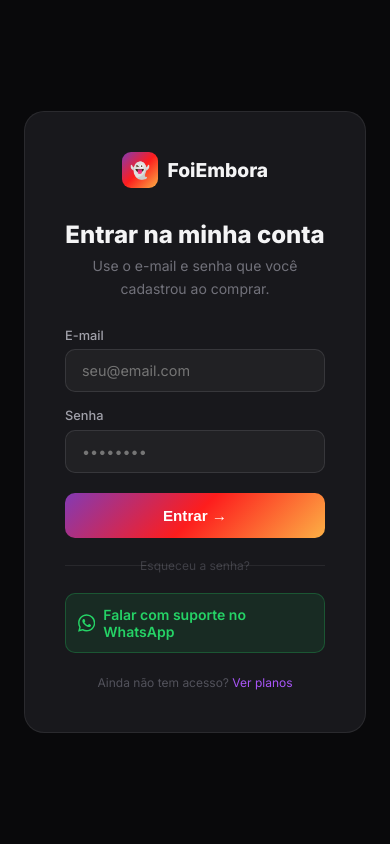
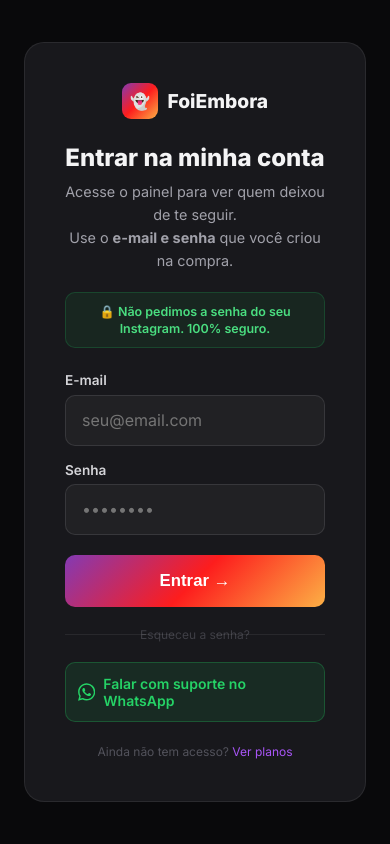
Before and after one commit to EZJ3ATZ/foiembora, a Flask app: page /entrar in a window 390 px wide. Run offline with Flask 3, Linux system fonts and the light colour scheme.

Commit message:
feat: data em cada mudanca (quem saiu/entrou), tela de login mais clara e melhorias mobile

```diff
--- a/templates/user/login.html
+++ b/templates/user/login.html
@@ -9,15 +9,16 @@
     *,*::before,*::after{box-sizing:border-box;margin:0;padding:0}
     body{font-family:'Inter',sans-serif;background:#09090b;color:#f4f4f5;min-height:100vh;display:flex;align-items:center;justify-content:center;padding:1.5rem}
     .card{background:#18181c;border:1px solid rgba(255,255,255,0.08);border-radius:20px;padding:2.5rem;width:100%;max-width:420px}
-    .logo{display:flex;align-items:center;gap:0.6rem;font-weight:800;font-size:1.2rem;justify-content:center;margin-bottom:2rem;text-decoration:none;color:#f4f4f5}
+    .logo{display:flex;align-items:center;gap:0.6rem;font-weight:800;font-size:1.2rem;justify-content:center;margin-bottom:1.5rem;text-decoration:none;color:#f4f4f5}
     .logo-icon{width:36px;height:36px;background:linear-gradient(135deg,#833ab4,#fd1d1d,#fcb045);border-radius:9px;display:flex;align-items:center;justify-content:center;font-size:1rem}
-    h1{font-size:1.5rem;font-weight:800;text-align:center;margin-bottom:0.4rem}
-    .sub{font-size:0.875rem;color:#71717a;text-align:center;margin-bottom:1.75rem;line-height:1.6}
+    h1{font-size:1.5rem;font-weight:800;text-align:center;margin-bottom:0.5rem}
+    .sub{font-size:0.9rem;color:#a1a1aa;text-align:center;margin-bottom:1.25rem;line-height:1.6}
+    .safe-note{display:flex;align-items:center;gap:0.5rem;justify-content:center;background:rgba(34,197,94,0.08);border:1px solid rgba(34,197,94,0.2);color:#4ade80;font-size:0.78rem;font-weight:600;padding:0.6rem 0.8rem;border-radius:10px;margin-bottom:1.5rem;text-align:center;line-height:1.4}
     .field{margin-bottom:1rem}
-    label{font-size:0.8rem;color:#a1a1aa;display:block;margin-bottom:0.4rem;font-weight:500}
-    input{width:100%;background:rgba(255,255,255,0.04);border:1px solid rgba(255,255,255,0.1);border-radius:10px;padding:0.75rem 1rem;color:#f4f4f5;font-size:0.9rem;font-family:inherit;outline:none;transition:border-color 0.2s}
+    label{font-size:0.85rem;color:#d4d4d8;display:block;margin-bottom:0.4rem;font-weight:600}
+    input{width:100%;background:rgba(255,255,255,0.04);border:1px solid rgba(255,255,255,0.1);border-radius:10px;padding:0.9rem 1rem;color:#f4f4f5;font-size:1rem;font-family:inherit;outline:none;transition:border-color 0.2s}
     input:focus{border-color:rgba(168,85,247,0.5)}
-    .btn{display:block;width:100%;background:linear-gradient(135deg,#833ab4,#fd1d1d,#fcb045);border:none;color:#fff;padding:0.875rem;border-radius:10px;font-weight:700;font-size:0.95rem;cursor:pointer;margin-top:1.25rem}
+    .btn{display:block;width:100%;background:linear-gradient(135deg,#833ab4,#fd1d1d,#fcb045);border:none;color:#fff;padding:1rem;border-radius:10px;font-weight:800;font-size:1.05rem;cursor:pointer;margin-top:1.25rem}
     .divider{text-align:center;color:#3f3f46;font-size:0.75rem;margin:1.25rem 0;position:relative}
     .divider::before,.divider::after{content:'';position:absolute;top:50%;width:42%;height:1px;background:rgba(255,255,255,0.07)}
     .divider::before{left:0}.divider::after{right:0}
@@ -35,7 +36,9 @@
     FoiEmbora
   </a>
   <h1>Entrar na minha conta</h1>
-  <p class="sub">Use o e-mail e senha que você cadastrou ao comprar.</p>
+  <p class="sub">Acesse o painel para ver quem deixou de te seguir.<br>Use o <b>e-mail e senha</b> que você criou na compra.</p>
+
+  <div class="safe-note">🔒 Não pedimos a senha do seu Instagram. 100% seguro.</div>
 
   {% with msgs = get_flashed_messages(with_categories=true) %}
     {% for cat, msg in msgs %}
```
Also changed, not shown: templates/user/dashboard.html (+25 -7 lines).
